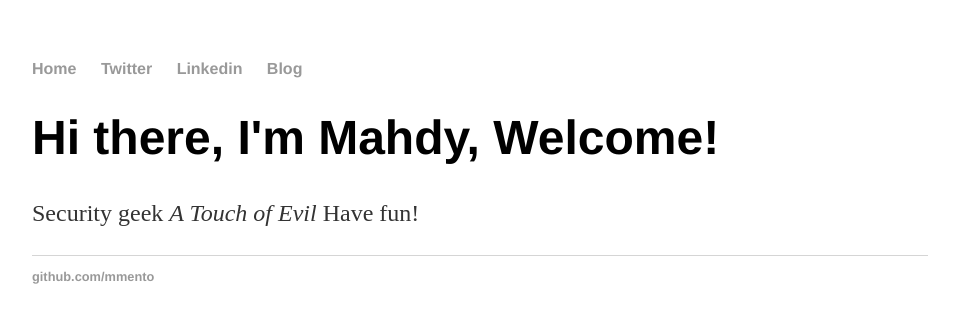
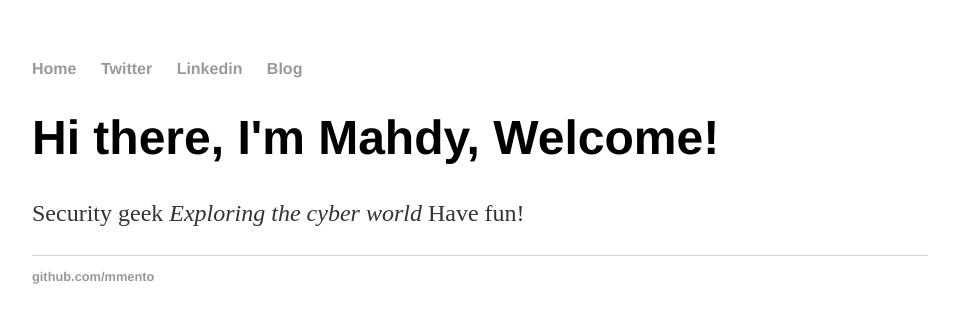
Before and after one commit to mmento/mmento.github.io, a Jekyll site: the page built from index.html, in a window 1280 px wide. Shown: the top 323 px of the page, without its empty margins (160-1119 px from the left). Built offline with Jekyll 4.4.1, drawn with Linux system fonts in a browser that asks for light colours.

Commit message:
Update default.html

```diff
--- a/_layouts/default.html
+++ b/_layouts/default.html
@@ -17,7 +17,7 @@
 		<div class="container">
 		<div class="blurb">
 			<h1>Hi there, I'm Mahdy, Welcome!</h1>
-			<p>Security geek <em>A Touch of Evil</em> Have fun!</p>
+			<p>Security geek <em>Exploring the cyber world</em> Have fun!</p>
 		</div><!-- /.blurb -->
 		</div><!-- /.container -->
 		<footer>
```
